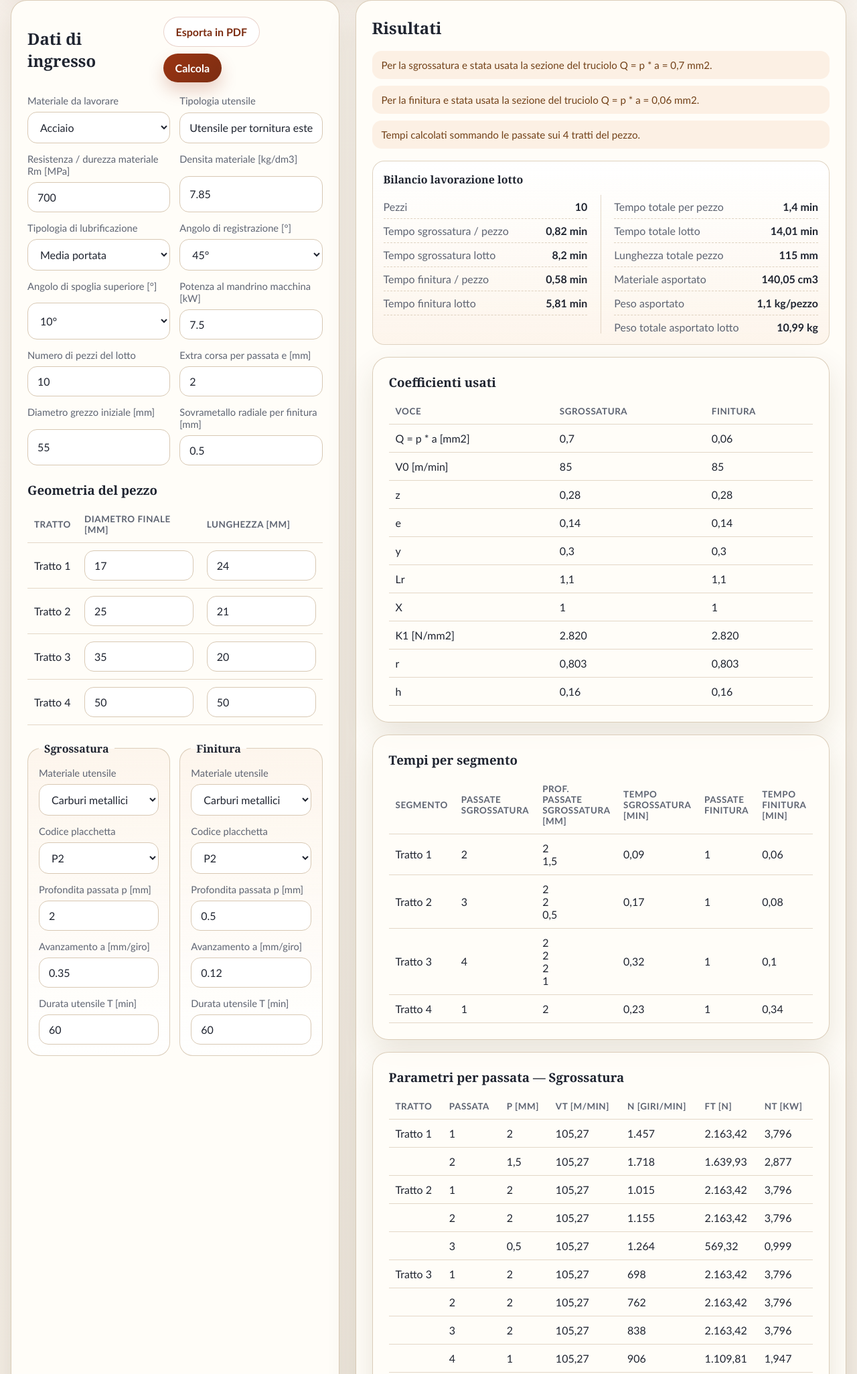
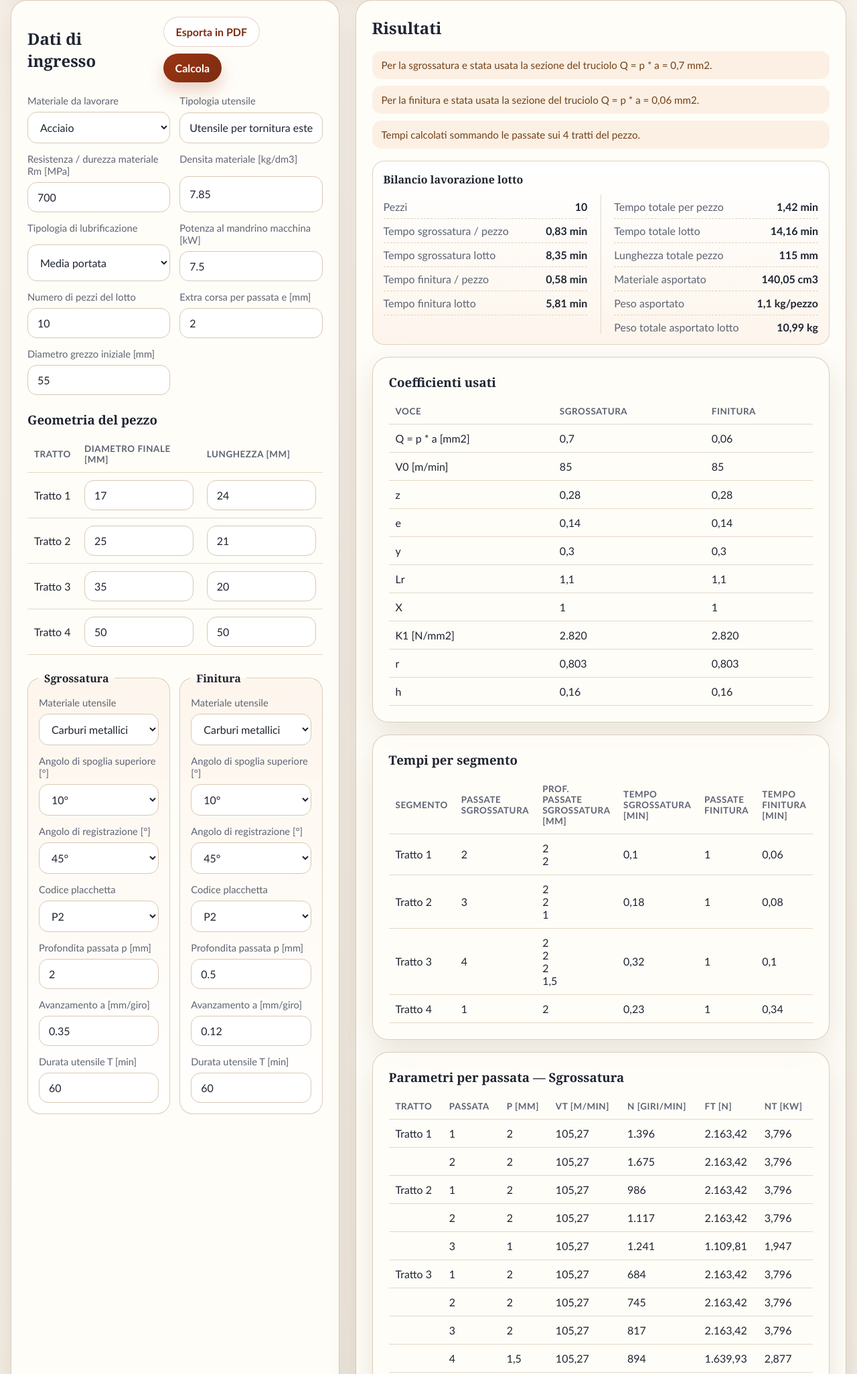
Before and after one commit to lab4automation/calcolo_parametri_tornitura, a plain HTML site: page index.html in a window 1280 px wide. Shown: the part 969-3021 px from the top of the page at 67% size. Drawn offline with nearby package versions, Linux system fonts and the light colour scheme.

Commit message:
Differenzia angoli e sovrametallo finitura per sgrossatura/finitura
- Angolo di spoglia superiore e angolo di registrazione ora sono
  parametri separati per sgrossatura e finitura
- Rimosso il campo sovrametallo finitura: il valore e ora derivato
  dalla profondita di passata di finitura
- Corretto il calcolo del diametro di partenza in sgrossatura per
  mantenere il sovrametallo di finitura su tutti i tratti

Co-Authored-By: Claude Sonnet 4.6 <noreply@anthropic.com>

```diff
--- a/index.html
+++ b/index.html
@@ -191,14 +191,6 @@
               <select id="lubrication" name="lubrication"></select>
             </label>
             <label>
-              <span>Angolo di registrazione [°]</span>
-              <select id="approachAngle" name="approachAngle"></select>
-            </label>
-            <label>
-              <span>Angolo di spoglia superiore [°]</span>
-              <select id="rakeAngle" name="rakeAngle"></select>
-            </label>
-            <label>
               <span>Potenza al mandrino macchina [kW]</span>
               <input id="machinePower" name="machinePower" type="number" min="0.1" step="0.1" value="7.5" />
             </label>
@@ -213,10 +205,6 @@
             <label>
               <span>Diametro grezzo iniziale [mm]</span>
               <input id="stockDiameter" name="stockDiameter" type="number" min="1" step="0.1" value="55" />
-            </label>
-            <label>
-              <span>Sovrametallo radiale per finitura [mm]</span>
-              <input id="finishAllowance" name="finishAllowance" type="number" min="0" step="0.1" value="0.5" />
             </label>
           </div>
 
@@ -246,6 +234,14 @@
                 <select id="roughToolMaterial" name="roughToolMaterial"></select>
               </label>
               <label>
+                <span>Angolo di spoglia superiore [°]</span>
+                <select id="roughRakeAngle" name="roughRakeAngle"></select>
+              </label>
+              <label>
+                <span>Angolo di registrazione [°]</span>
+                <select id="roughApproachAngle" name="roughApproachAngle"></select>
+              </label>
+              <label>
                 <span>Codice placchetta</span>
                 <select id="roughInsertCode" name="roughInsertCode"></select>
               </label>
@@ -268,6 +264,14 @@
               <label>
                 <span>Materiale utensile</span>
                 <select id="finishToolMaterial" name="finishToolMaterial"></select>
+              </label>
+              <label>
+                <span>Angolo di spoglia superiore [°]</span>
+                <select id="finishRakeAngle" name="finishRakeAngle"></select>
+              </label>
+              <label>
+                <span>Angolo di registrazione [°]</span>
+                <select id="finishApproachAngle" name="finishApproachAngle"></select>
               </label>
               <label>
                 <span>Codice placchetta</span>
--- a/script.js
+++ b/script.js
@@ -174,8 +174,10 @@ const finishToolMaterial = document.getElementById("finishToolMaterial");
 const roughInsertCode = document.getElementById("roughInsertCode");
 const finishInsertCode = document.getElementById("finishInsertCode");
 const lubrication = document.getElementById("lubrication");
-const approachAngle = document.getElementById("approachAngle");
-const rakeAngle = document.getElementById("rakeAngle");
+const roughRakeAngle = document.getElementById("roughRakeAngle");
+const finishRakeAngle = document.getElementById("finishRakeAngle");
+const roughApproachAngle = document.getElementById("roughApproachAngle");
+const finishApproachAngle = document.getElementById("finishApproachAngle");
 const segmentsBody = document.getElementById("segments-body");
 const resultsGrid = document.getElementById("results-grid");
 const coefficientsBody = document.getElementById("coefficients-body");
@@ -193,8 +195,10 @@ function bootstrap() {
   populateSelect(roughInsertCode, INSERT_OPTIONS.map((value) => ({ value, label: value })));
   populateSelect(finishInsertCode, INSERT_OPTIONS.map((value) => ({ value, label: value })));
   populateSelect(lubrication, LUBRICATION_OPTIONS);
-  populateSelect(approachAngle, ANGLES.map((value) => ({ value: String(value), label: `${value}°` })));
-  populateSelect(rakeAngle, RAKE_ANGLES.map((value) => ({ value: String(value), label: `${value}°` })));
+  populateSelect(roughRakeAngle, RAKE_ANGLES.map((value) => ({ value: String(value), label: `${value}°` })));
+  populateSelect(finishRakeAngle, RAKE_ANGLES.map((value) => ({ value: String(value), label: `${value}°` })));
+  populateSelect(roughApproachAngle, ANGLES.map((value) => ({ value: String(value), label: `${value}°` })));
+  populateSelect(finishApproachAngle, ANGLES.map((value) => ({ value: String(value), label: `${value}°` })));
   segmentsBody.innerHTML = DEFAULT_SEGMENTS.map(renderSegmentRow).join("");
 
   roughToolMaterial.value = "carburi";
@@ -202,8 +206,10 @@ function bootstrap() {
   roughInsertCode.value = "P2";
   finishInsertCode.value = "P2";
   lubrication.value = "media";
-  approachAngle.value = "45";
-  rakeAngle.value = "10";
+  roughRakeAngle.value = "10";
+  finishRakeAngle.value = "10";
+  roughApproachAngle.value = "45";
+  finishApproachAngle.value = "45";
 
   materialCategory.addEventListener("change", syncMaterialInputs);
   form.addEventListener("submit", onSubmit);
@@ -294,13 +300,10 @@ function readFormData() {
     materialValue: number(formData.get("materialValue")),
     density: number(formData.get("density")),
     lubrication: formData.get("lubrication"),
-    approachAngle: number(formData.get("approachAngle")),
-    rakeAngle: number(formData.get("rakeAngle")),
     machinePower: number(formData.get("machinePower")),
     lotSize: number(formData.get("lotSize")),
     approachExtra: number(formData.get("approachExtra")),
     stockDiameter: number(formData.get("stockDiameter")),
-    finishAllowance: number(formData.get("finishAllowance")),
     segments: DEFAULT_SEGMENTS.map((segment, index) => ({
       name: segment.name,
       diameter: number(formData.get(`segmentDiameter${index}`)),
@@ -309,6 +312,8 @@ function readFormData() {
     roughing: {
       toolMaterial: formData.get("roughToolMaterial"),
       insertCode: formData.get("roughInsertCode"),
+      rakeAngle: number(formData.get("roughRakeAngle")),
+      approachAngle: number(formData.get("roughApproachAngle")),
       depth: number(formData.get("roughDepth")),
       feed: number(formData.get("roughFeed")),
       toolLife: number(formData.get("roughToolLife")),
@@ -316,6 +321,8 @@ function readFormData() {
     finishing: {
       toolMaterial: formData.get("finishToolMaterial"),
       insertCode: formData.get("finishInsertCode"),
+      rakeAngle: number(formData.get("finishRakeAngle")),
+      approachAngle: number(formData.get("finishApproachAngle")),
       depth: number(formData.get("finishDepth")),
       feed: number(formData.get("finishFeed")),
       toolLife: number(formData.get("finishToolLife")),
@@ -345,24 +352,6 @@ function validateData(data) {
     }
   });
 
-  if (data.finishing.depth > data.finishAllowance) {
-    messages.push(
-      `Attenzione: la profondita di passata finitura (${formatNumber(data.finishing.depth, 3)} mm) non puo superare il sovrametallo radiale per finitura (${formatNumber(data.finishAllowance, 3)} mm).`
-    );
-  } else if (data.finishing.depth > 0 && data.finishAllowance > 0) {
-    const ratio = data.finishAllowance / data.finishing.depth;
-    if (Math.abs(ratio - Math.round(ratio)) > 1e-9) {
-      const validValues = [];
-      for (let n = 1; n <= 10; n++) {
-        const candidate = data.finishAllowance / n;
-        if (candidate >= 0.01) validValues.push(formatNumber(candidate, 3));
-      }
-      messages.push(
-        `Attenzione: la profondita di passata finitura (${formatNumber(data.finishing.depth, 3)} mm) deve essere una frazione intera del sovrametallo (${formatNumber(data.finishAllowance, 3)} mm). Valori ammessi: ${validValues.join(" mm, ")} mm.`
-      );
-    }
-  }
-
   return { valid: messages.length === 0, messages };
 }
 
@@ -373,9 +362,9 @@ function computeOperation(label, data, operation) {
   const e = lookupE(data.materialKey, operation.toolMaterial);
   const y = lookupY(data.materialKey, operation.insertCode, operation.toolMaterial);
   const lr = lookupLr(operation.toolMaterial, data.lubrication);
-  const x = lookupX(familyKey, data.approachAngle);
+  const x = lookupX(familyKey, operation.approachAngle);
   const v0 = lookupV0(data.materialKey, data.materialValue, operation.insertCode, operation.toolMaterial);
-  const k1 = lookupK1(data.materialKey, data.materialValue, data.rakeAngle);
+  const k1 = lookupK1(data.materialKey, data.materialValue, operation.rakeAngle);
   const r = R_BY_MATERIAL[data.materialKey];
   const h = H_BY_MATERIAL[data.materialKey];
 
@@ -417,7 +406,7 @@ function computeOperation(label, data, operation) {
 function computeSegmentPasses(label, data, operation, cuttingSpeed) {
   const isRoughing = label === "Sgrossatura";
   const roughDiameters = data.segments.map((segment) =>
-    Math.min(data.stockDiameter, segment.diameter + 2 * data.finishAllowance)
+    Math.min(data.stockDiameter, segment.diameter + 2 * data.finishing.depth)
   );
 
   return data.segments.map((segment, segmentIndex) => {
@@ -429,10 +418,10 @@ function computeSegmentPasses(label, data, operation, cuttingSpeed) {
       currentDiameter =
         segmentIndex === data.segments.length - 1
           ? data.stockDiameter
-          : data.segments[segmentIndex + 1].diameter;
+          : roughDiameters[segmentIndex + 1];
     } else {
       targetDiameter = segment.diameter;
-      currentDiameter = Math.min(data.stockDiameter, segment.diameter + 2 * data.finishAllowance);
+      currentDiameter = Math.min(data.stockDiameter, segment.diameter + 2 * data.finishing.depth);
     }
 
     const diametralRemoval = Math.max(0, currentDiameter - targetDiameter);
```
